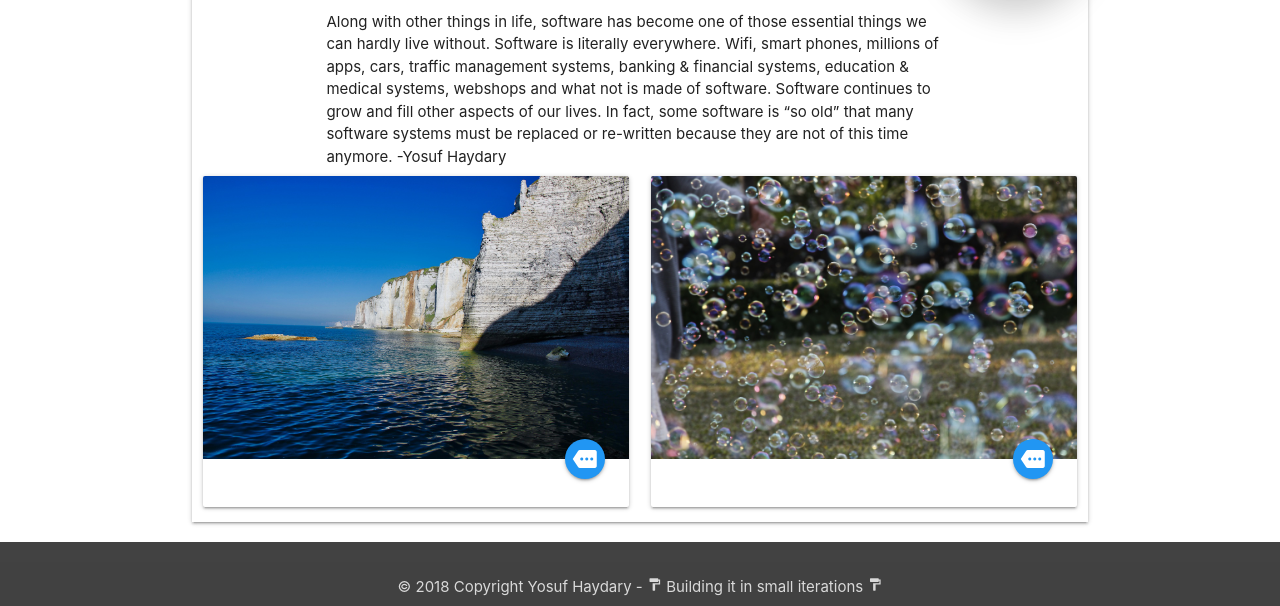
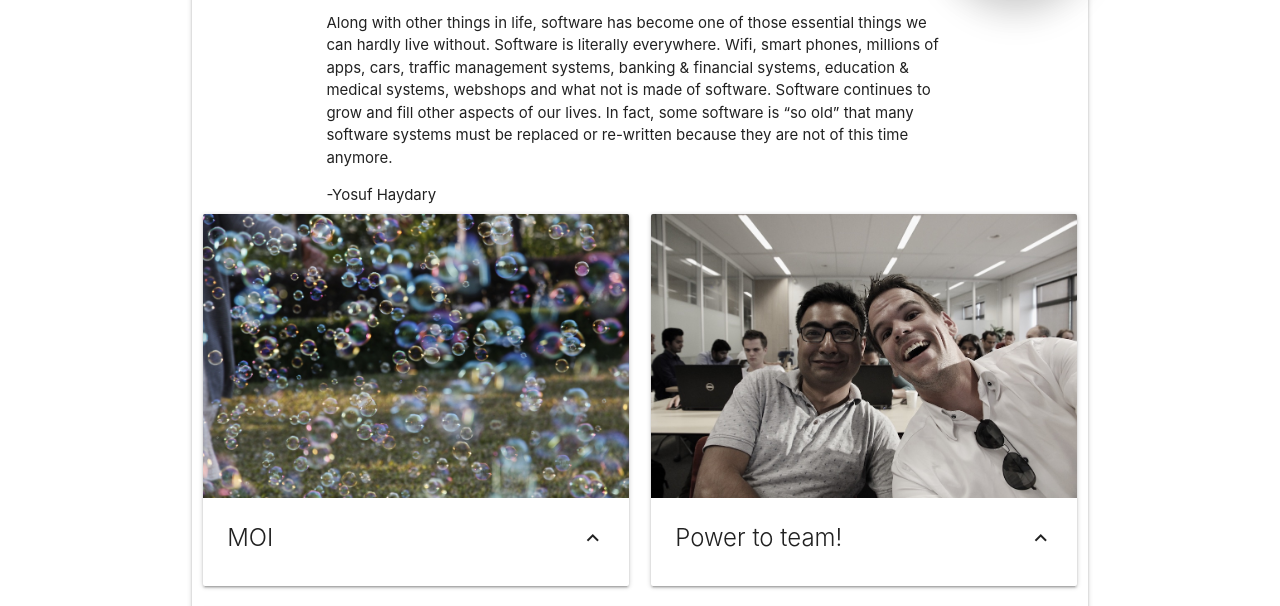
Before and after one commit to yosuf/yosuf.github.io, a plain HTML site: page index.html in a window 1280 px wide. Shown: the part 158-764 px from the top of the page. Drawn offline with Linux system fonts and the light colour scheme.

Commit message:
Use card reveal

```diff
--- a/index.html
+++ b/index.html
@@ -19,7 +19,7 @@
       <div class="navbar-fixed white">
           <nav class="white darken-4 z-depth-0">
               <div class="container">
-                  <div class="nav-wrapper">
+                  <div class="nav-wrapper ">
                     <img src="images/profile_pic.jpg" width="16%" class="z-depth-5 circle right responsive-img">
                     <a class="brand-logo black-text center">Yosuf&nbsp;Haydary</a>
                   </div>
@@ -28,8 +28,9 @@
       </div>
 
 
-      <div class="container z-depth-1" id="main-page">
-        <div class="container">
+      <div class="container z-depth-1" id="main-page"> <!-- main page -->
+
+        <div class="container"> <!-- header -->
           <div class="row center" id="social-row">
             <div style="width:80px" class="col s1">
                 <a href="https://www.linkedin.com/in/yosuf/" target="_blank">
@@ -49,41 +50,74 @@
 
           </div>
           <div class="col s12">
+            <h4>Software</h4>
+            <p>
+            Along with other things in life, software has become one of those essential things we can hardly live without. Software is literally everywhere. Wifi, smart phones, millions of apps, cars, traffic management systems, banking & financial systems, education & medical systems, webshops and what not is made of software. Software continues to grow and fill other aspects of our lives. In fact, some software is “so old” that many software systems must be replaced or re-written because they are not of this time anymore.
+            </p>
+            -Yosuf Haydary
+          </div>
+        </div> <!-- end of header -->
 
-            <h4>Software</h4>
-
-            Along with other things in life, software has become one of those essential things we can hardly live without. Software is literally everywhere. Wifi, smart phones, millions of apps, cars, traffic management systems, banking & financial systems, education & medical systems, webshops and what not is made of software. Software continues to grow and fill other aspects of our lives. In fact, some software is “so old” that many software systems must be replaced or re-written because they are not of this time anymore. -Yosuf Haydary
-          </div>
-        </div>
-
-        <div class="row">
-            <div class="col s12 m6 l6">
-              <div class="card z-depth-1">
-                <div class="card-image">
-                  <img src="images/normandy.jpeg">
-                  <!-- <span class="card-title"></span> -->
-                  <a class="btn-floating halfway-fab waves-effect waves-light blue"><i class="material-icons">more</i></a>
+        <div class="row"> <!-- main page row -->
+          <div class="col s12 m6">
+            <div class="card">
+              <div class="card-image waves-effect waves-block waves-light">
+                <img class="activator" src="images/airbells.jpeg">
               </div>
               <div class="card-content">
-                  <p></p>
+                <span class="card-title activator grey-text text-darken-4">
+                  MOI
+                  <i class="material-icons right">keyboard_arrow_up</i>
+                </span>
+              </div>
+              <div class="card-reveal">
+                <span class="card-title grey-text text-darken-4">
+                  MOI
+                  <i class="material-icons right">keyboard_arrow_down</i>
+                </span>
+                <p>Motivation, Organization and Innovation/Idea</p>
               </div>
             </div>
           </div>
 
-            <div class="col s12 m6 l6">
+          <div class="col s12 m6">
             <div class="card">
-                <div class="card-image">
-                  <img src="images/airbells.jpeg">
-                  <!-- <span class="card-title"></span> -->
-                  <a class="btn-floating halfway-fab waves-effect waves-light blue"><i class="material-icons">more</i></a>
+              <div class="card-image waves-effect waves-block waves-light">
+                <img class="activator" src="images/team.jpeg">
               </div>
               <div class="card-content">
-                  <p></p>
+                <span class="card-title activator grey-text text-darken-4">
+                  Power to team!
+                  <i class="material-icons right">keyboard_arrow_up</i>
+                </span>
+              </div>
+              <div class="card-reveal">
+                <span class="card-title grey-text text-darken-4">
+                  Power to team!
+                  <i class="material-icons right">keyboard_arrow_down</i>
+                </span>
+                <p>Sharpness, fun, respect, and where needed, sarcasm.
+                  These are the qualities that I have seen in great teams where I have enjoyed work.</p>
+                  <p>In the picture: Aritra and Martijn</p>
               </div>
             </div>
           </div>
+
+          <div class="col s12">
+            <div class="card z-depth-1">
+              <div class="card-image waves-effect waves-block waves-light">
+                <img src="images/normandy.jpeg">
+                <span class="card-title">Normandy</span>
+                <!-- <a class="btn-floating halfway-fab waves-effect waves-light blue"><i class="material-icons">more</i></a> -->
+              </div>
+              <div class="card-content">
+                <p>Material Design by <a href="https://materializecss.com/" target="_blank">materializecss</a> </p>
               </div>
             </div>
+          </div>
+
+        </div> <!-- end of row -->
+      </div> <!-- end of main page -->
 
       <!--JavaScript at end of body for optimized loading-->
       <script type="text/javascript" src="js/materialize.min.js"></script>
```
Also changed, not shown: images/team.jpeg (added). Lines whose indentation alone changed are shown as unchanged.
